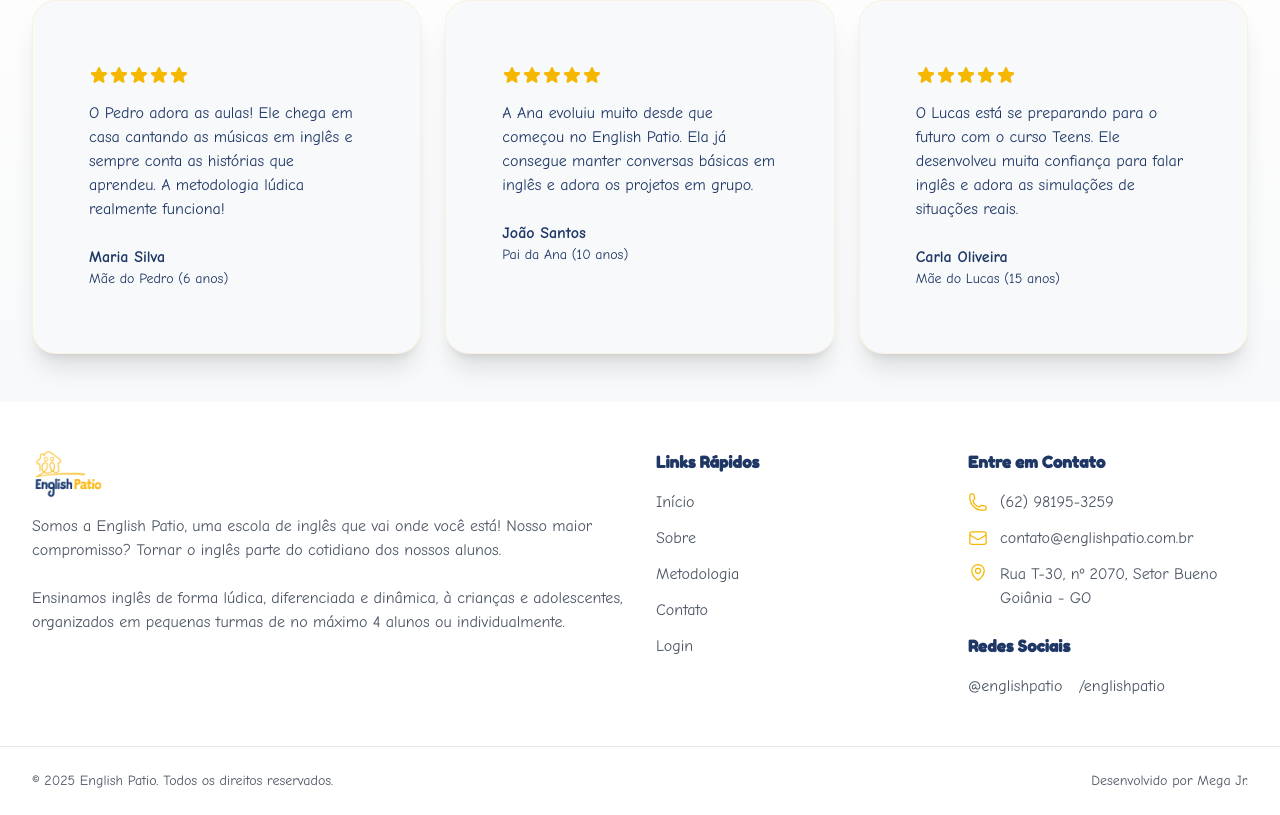
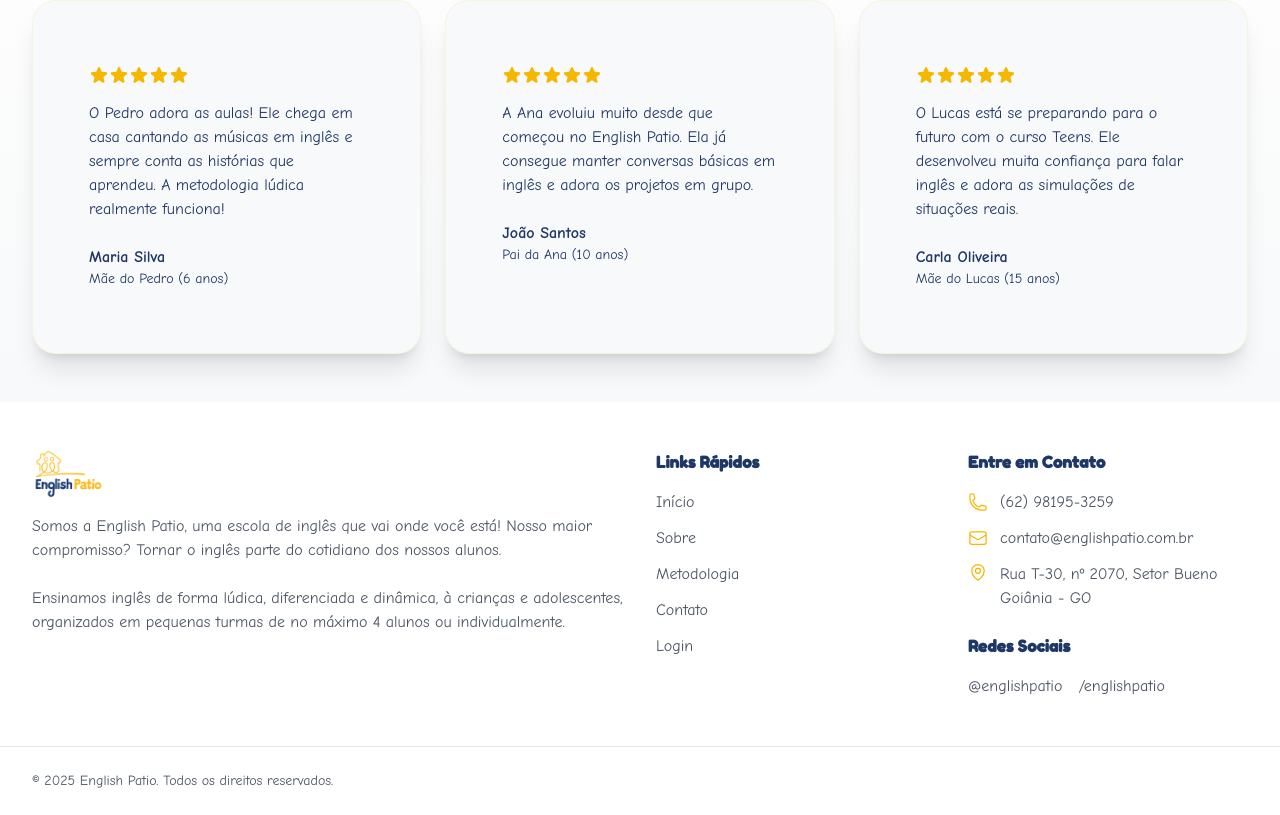
Before and after one commit to GabrielTeles845/english-patio, a React (Vite) app: page / in a window 1280 px wide. Shown: the part 5366-6181 px from the top of the page. Built offline with nearby package versions, Linux system fonts and the light colour scheme.

Commit message:
Ajustes no rodapé do site

```diff
--- a/src/components/Footer.tsx
+++ b/src/components/Footer.tsx
@@ -115,9 +115,6 @@ const Footer = () => {
             <p className="text-gray-600 text-sm">
               © {new Date().getFullYear()} English Patio. Todos os direitos reservados.
             </p>
-            <p className="text-gray-600 text-sm mt-2 md:mt-0">
-              Desenvolvido por Mega Jr.
-            </p>
           </div>
         </div>
       </div>
```
